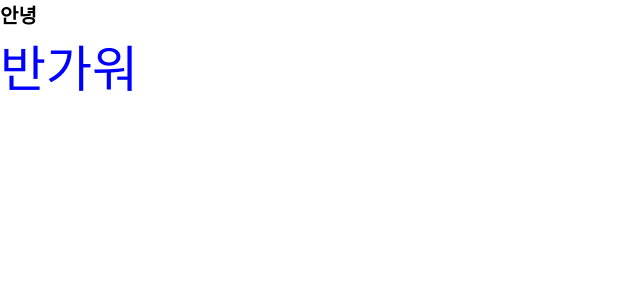
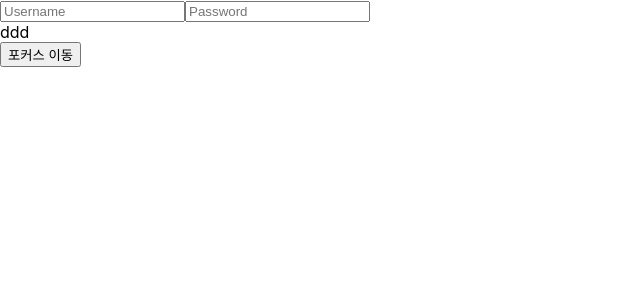
Before and after one commit to Moonseonhyeon/React-secondapp, a React (Create React App) app: page / in a window 1280 px wide. Shown: the top 300 px of the page, without its empty margins (0-640 px from the left). Built offline with nearby package versions, Linux system fonts and the light colour scheme.

Commit message:
ref로 stat바꾸지 않고 그림 다시 그리기

```diff
--- a/src/App.js
+++ b/src/App.js
@@ -1,14 +1,33 @@
-import React from "react";
-import "./App.css";
-import "./Font.css";
+import React, { Component } from "react";
 
-function App() {
-  return (
-    <div>
-      <div className="Font-title">안녕</div>
-      <div style={{ fontSize: "50px", color: "blue" }}>반가워</div>
-    </div>
-  );
+class App extends Component {
+  changeFocus = () => {
+    this.input.focus();
+    this.mydiv.style.backgroundColor = "yellow";
+  };
+
+  render() {
+    return (
+      <div>
+        <input
+          ref={(ref) => {
+            this.input = ref;
+          }}
+          type="text"
+          placeholder="Username"
+        />
+        <input type="text" placeholder="Password" />
+        <div
+          ref={(ref) => {
+            this.mydiv = ref;
+          }}
+        >
+          ddd
+        </div>
+        <button onClick={this.changeFocus}>포커스 이동</button>
+      </div>
+    );
+  }
 }
 
 export default App;
```
